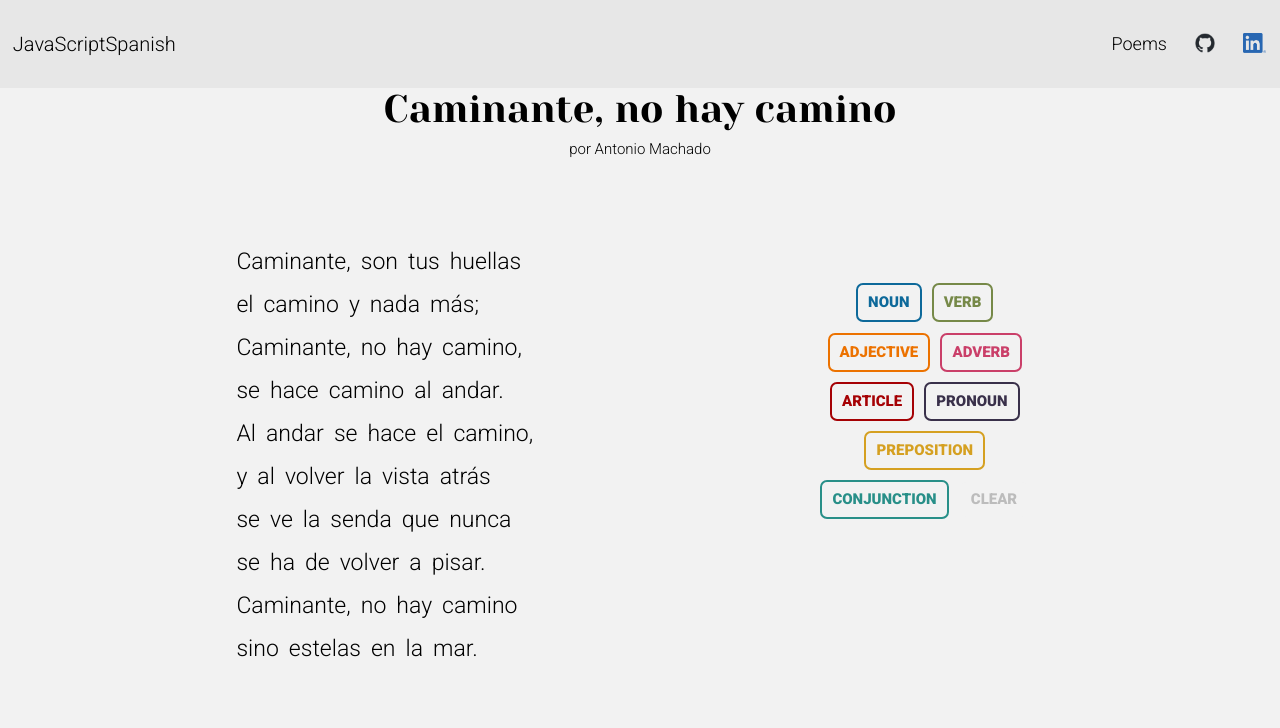
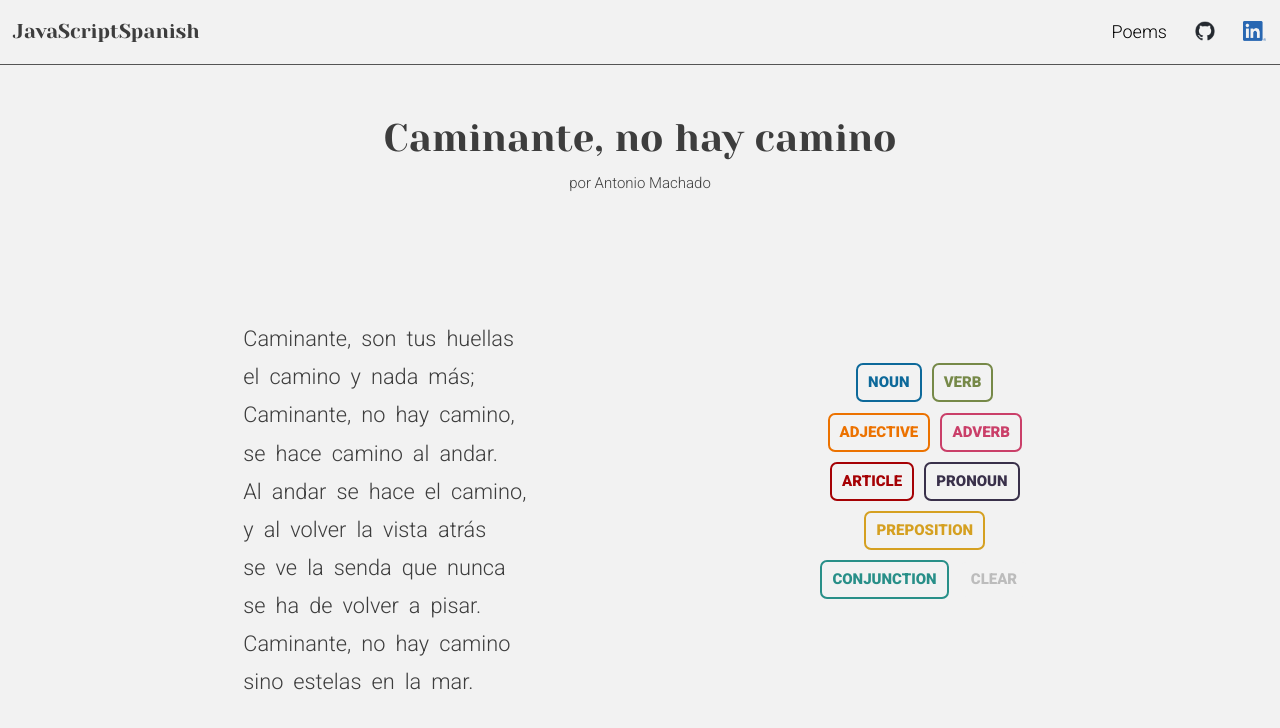
Before and after one commit to juliakahn1/javascriptspanish, a website built with webpack: page index.html in a window 1280 px wide. Built offline with nearby package versions, Linux system fonts and the light colour scheme.

Commit message:
Reformat header and nav, redo colors, margins and spacing

```diff
--- a/index.html
+++ b/index.html
@@ -16,7 +16,8 @@
 </head>
 
 <header>
-  <h1 id="main-title">JavaScriptSpanish</h1>
+  <div class="nav-bar">
+    <h1 class="main-title">JavaScriptSpanish</h1>
     <nav>
       <ul class="menu-nav">
         <li>
@@ -29,16 +30,15 @@
         <li><a href="https://www.linkedin.com/in/juliakahn1/" target="_blank"><img id="linkedin" src="./LI-In-Bug.png"></a></li>
       </ul>
     </nav>
+  </div>
+  <div class="poem-metadata"></div>
 </header>
 
 <body>
-  <div class="poem-metadata"></div>
   <div class="main">
     <div class="poem"></div>
     <div class="pos-placeholder"></div>
-    <div class="pos">
-
-    </div>
+    <div class="pos"></div>
   </div>
 </body>
 
--- a/src/index.scss
+++ b/src/index.scss
@@ -24,6 +24,7 @@ time, mark, audio, video {
 	font-weight: 300;
 	vertical-align: baseline;
 	background-color: #F2F2F2;
+	color: #3d3d3d;
 
 }
 /* HTML5 display-role reset for older browsers */
@@ -53,22 +54,33 @@ table {
 
 header {
 	display: flex;
+	flex-direction: column;
 	align-items: center;
-	justify-content:space-between;
-	height: 11%;
-	background-color: #e7e7e7;
 	position: fixed;
+	top: 0;
 	width: 100%;
+	margin-bottom: 2.1em;
+
+	.nav-bar {
+		display: flex;
+		align-items: center;
+		justify-content: space-between;
+		// background-color: #e7e7e7;
+		width: 100%;
+		height: 4em;
+		border-bottom: 0.15px solid rgb(85, 85, 85);
+	}
 
 	h1 {
 		font-size: 20px;
 		font-weight: 300;
-		background-color: #e7e7e7;
+		// background-color: #e7e7e7;
 		padding-left: 1%;
+		font-family: 'Yeseva One', cursive;
 	}
 
 	ul.menu-nav {
-		background-color: #e7e7e7;
+		// background-color: #e7e7e7;
 		display: flex;
 		align-items: center;
 		font-size: 18px;
@@ -77,23 +89,23 @@ header {
 
 		li, a {
 			margin: 7px;
-			background-color: #e7e7e7;
+			// background-color: #e7e7e7;
 
 			img {
 				width: 20px;
 				height: 20px;
-				background-color: #e7e7e7;
+				// background-color: #e7e7e7;
 
 				&#linkedin {
 					width: 23px;
-					background-color: #e7e7e7;
+					// background-color: #e7e7e7;
 				}
 			}
 
 			.dropdown {
 				position: relative;
 				display: inline-block;
-				background-color: #e7e7e7;
+				// background-color: #e7e7e7;
 
 			}
 
@@ -104,13 +116,13 @@ header {
 				font-weight: 300;
 				cursor: pointer;
 				margin: 7px;
-				background-color: #e7e7e7;
+				// background-color: #e7e7e7;
 			}
 
 			.dropdown-content {
 				display: none;
 				position: absolute;
-				background-color: #F2F2F2;
+				// background-color: #F2F2F2;
 				min-width: 200px;
 				box-shadow: 0px 8px 16px 0px rgba(0,0,0,0.2);
 				z-index: 1;
@@ -135,41 +147,33 @@ header {
 			}
 		}
 	}
-}
 
 	.poem-metadata {
+		// background-color: #e7e7e7;;
 		display: flex;
 		flex-direction: column;
 		align-items: center;
-	// position: fixed;
-	height: 20%;
 		width: 100%;
-
-	// display: flex;
-	// align-items: center;
-	// justify-content:space-between;
-	// height: 11%;
-	// background-color: #e7e7e7;
-	// position: fixed;
-	// width: 100%;
 
 		h2 {
 			font-size: 2.4em;
 			font-weight: 400;
-		margin-top: 7%;
-		margin-bottom: 14px;
+			margin-top: 1.4em;
+			margin-bottom: .5em;
 			font-family: 'Yeseva One', cursive;
 		}
 
 		h3 {
 			font-size: 15px;
+			margin-bottom: 2em;
+		}
 	}
 }
 
 .main {
 	display: flex;
 	justify-content: space-evenly;
-	margin: 5em 8.1em 5em 8.1em;
+	margin: 20em 8.1em 5em 8.1em;
 
 	.poem {
 		min-width: 50%;
@@ -181,7 +185,7 @@ header {
 
 		ul {
 			display: flex;
-			margin: 5px;
+			margin: 0.2em;
 			cursor: pointer;
 
 			span.tooltiptext {
@@ -214,7 +218,7 @@ header {
 			// words in a line
 			li {
 				margin: 2px;
-				font-size: 1.8vw;
+				font-size: 1.7vw;
 				padding: 3px;
 			}
 
```
Also changed, not shown: dist/main.css, icons8-javascript-144.png (added). Lines whose indentation alone changed are shown as unchanged.
